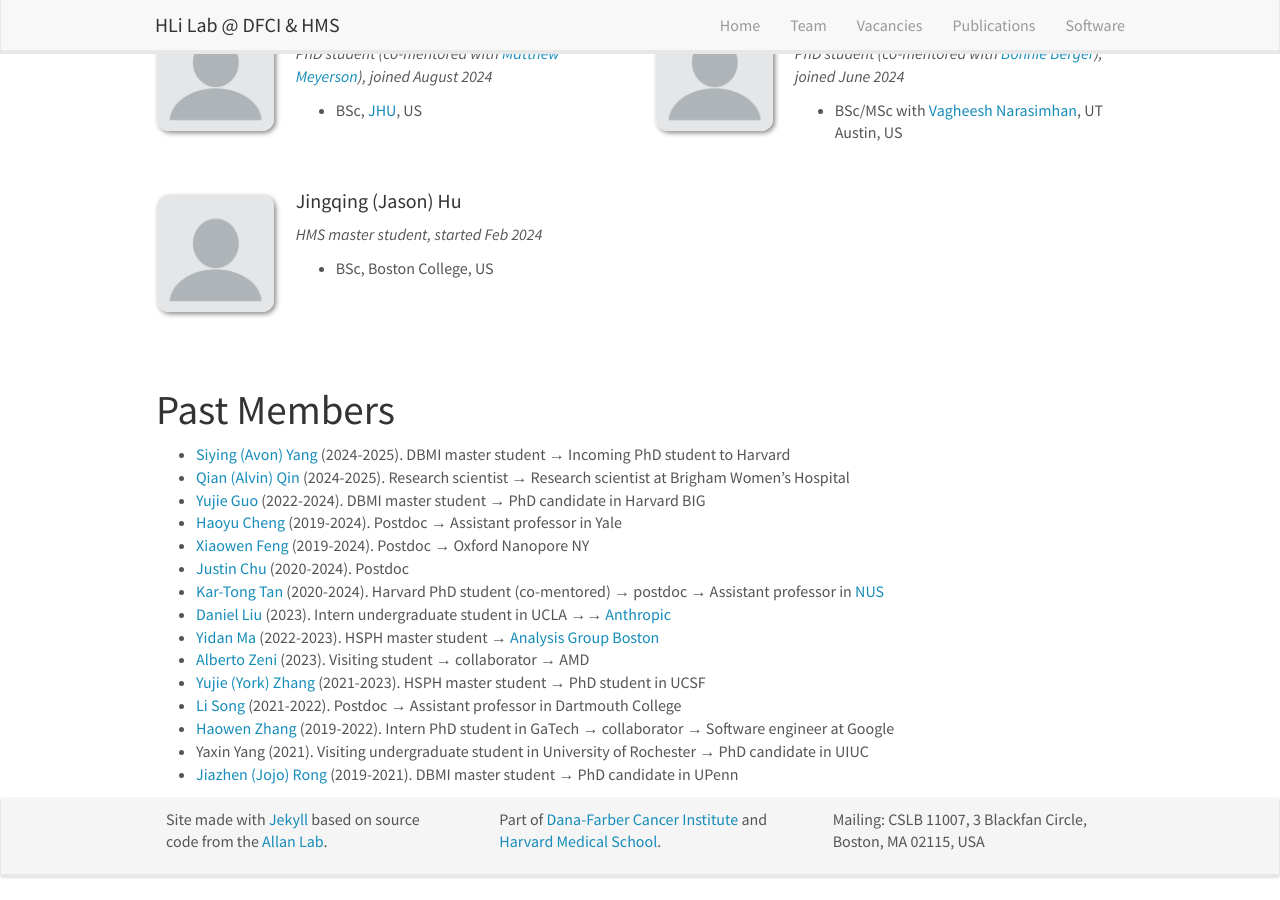
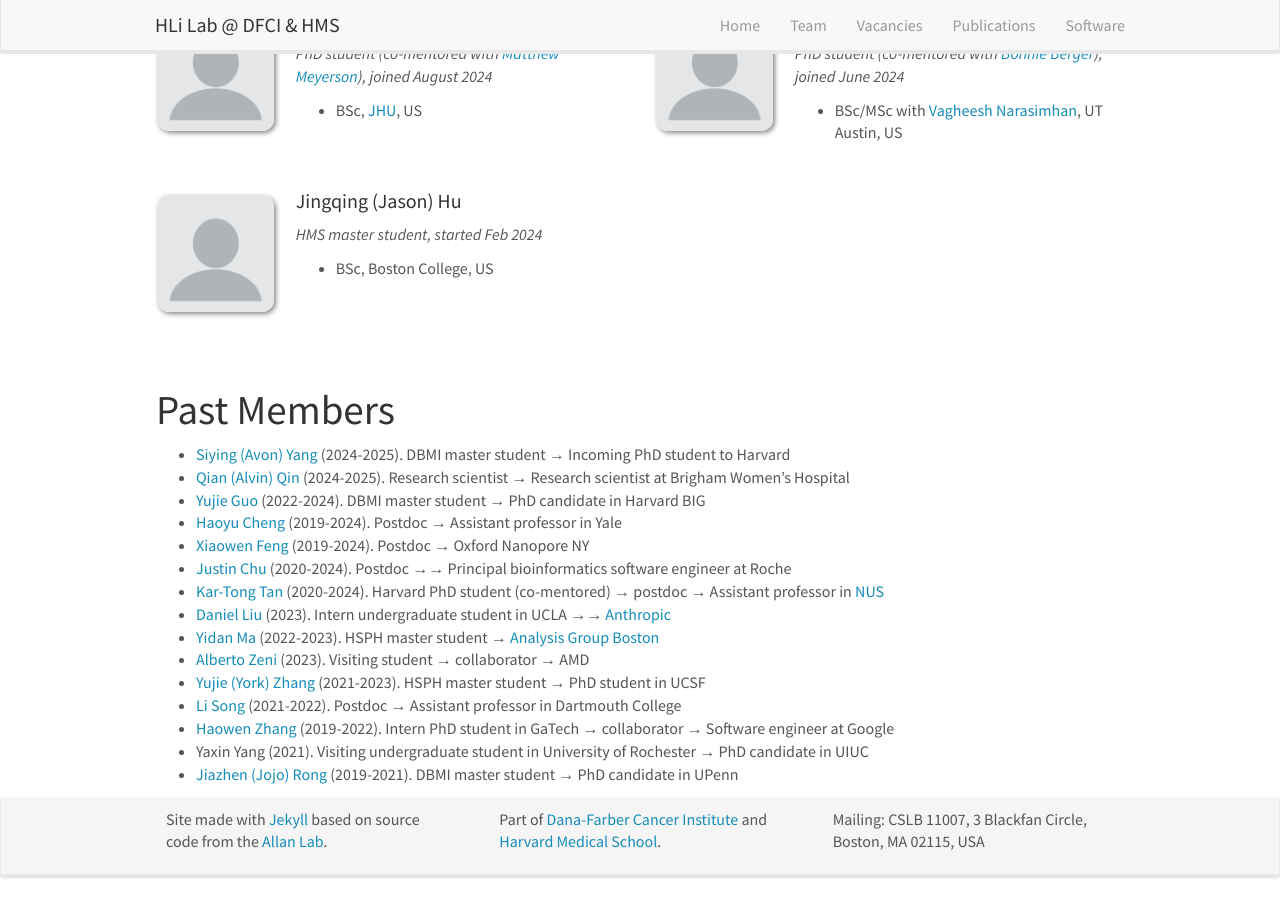
Before and after one commit to hlilab/hlilab.github.io, a Jekyll site: the page built from _pages/team.md, in a window 1280 px wide and 900 px high, scrolled down 680 px. Built offline with Jekyll 4.4.1, drawn with Linux system fonts in a browser that asks for light colours; nearby versions of some CDN libraries.

Commit message:
update for Justin

```diff
--- a/_pages/team.md
+++ b/_pages/team.md
@@ -79,7 +79,7 @@ permalink: /team/
 * [Yujie Guo](https://www.linkedin.com/in/yujie-guo-9949841a2/) (2022-2024). DBMI master student &#8594; PhD candidate in Harvard BIG
 * [Haoyu Cheng](https://medicine.yale.edu/biomedical-informatics-data-science/profile/haoyu-cheng/) (2019-2024). Postdoc &#8594; Assistant professor in Yale
 * [Xiaowen Feng](https://www.linkedin.com/in/fca16af3/) (2019-2024). Postdoc &#8594; Oxford Nanopore NY
-* [Justin Chu](https://www.linkedin.com/in/justin-chu-84685652/) (2020-2024). Postdoc
+* [Justin Chu](https://www.linkedin.com/in/justin-chu-84685652/) (2020-2024). Postdoc &#8594;&#8594; Principal bioinformatics software engineer at Roche
 * [Kar-Tong Tan](https://www.linkedin.com/in/kar-tong-tan-b843aa1b8/) (2020-2024). Harvard PhD student (co-mentored) &#8594; postdoc &#8594; Assistant professor in [NUS](https://nus.edu.sg/)
 * [Daniel Liu](https://liudaniel.com/) (2023). Intern undergraduate student in UCLA &#8594;&#8594; [Anthropic](https://www.anthropic.com/)
 * [Yidan Ma](https://www.linkedin.com/in/yidanma-51/) (2022-2023). HSPH master student &#8594; [Analysis Group Boston](https://www.analysisgroup.com/about/locations/boston/)
```
